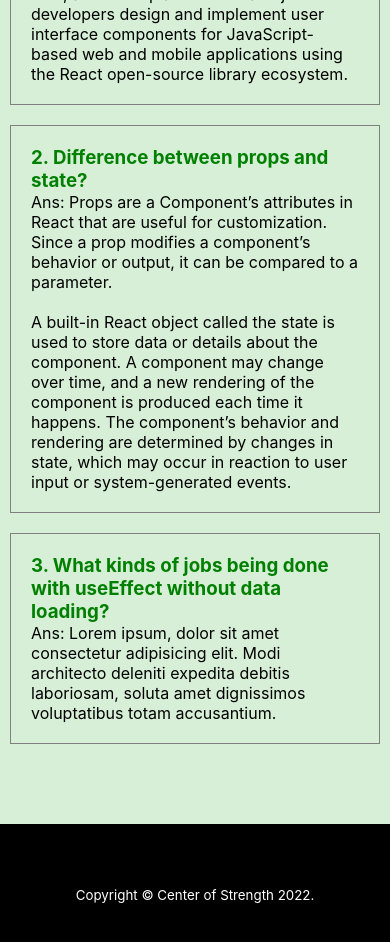
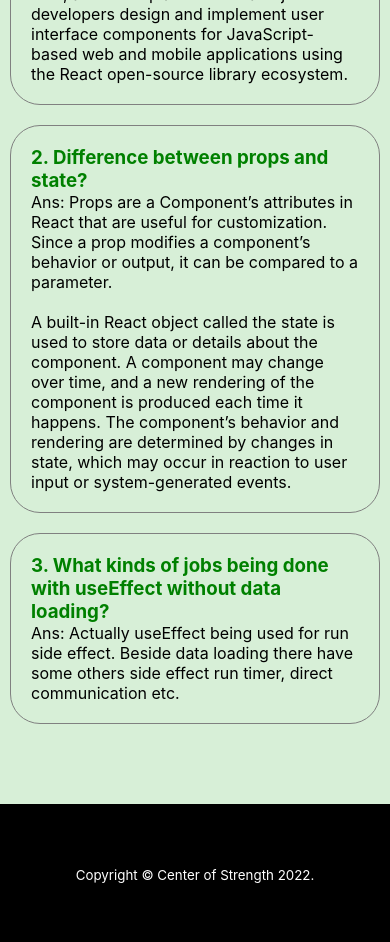
Before and after one commit to hamimhossain1/center-of-strength, a React (Create React App) app: page / in a window 390 px wide. Shown: the part 4440-5382 px from the top of the page. Built offline with nearby package versions, Linux system fonts and the light colour scheme.

Commit message:
3rd answer done

```diff
--- a/src/components/QuestionsAnswer/QuestionsAnswer.css
+++ b/src/components/QuestionsAnswer/QuestionsAnswer.css
@@ -6,6 +6,7 @@
 .question-and-answer div{
     border: 1px solid gray;
     padding: 20px;
+    /* border-radius: 30px; */
 
 }
 
@@ -19,4 +20,8 @@
         grid-template-columns: 1fr;
         grid-gap: 20px;
     }
+    .question-and-answer div{
+        border-radius: 30px;
+
+    }
   }
--- a/src/components/QuestionsAnswer/QuestionsAnswer.js
+++ b/src/components/QuestionsAnswer/QuestionsAnswer.js
@@ -21,7 +21,7 @@ const QuestionsAnswer = () => {
             </div>
             <div>
                 <h3>3. What kinds of jobs being done with useEffect without data loading?</h3>
-                <p>Ans: Lorem ipsum, dolor sit amet consectetur adipisicing elit. Modi architecto deleniti expedita debitis laboriosam, soluta amet dignissimos voluptatibus totam accusantium. </p>
+                <p>Ans: Actually useEffect being used for run side effect. Beside data loading there have some others side effect run timer, direct communication etc.  </p>
             </div>
 
         </div>
```
